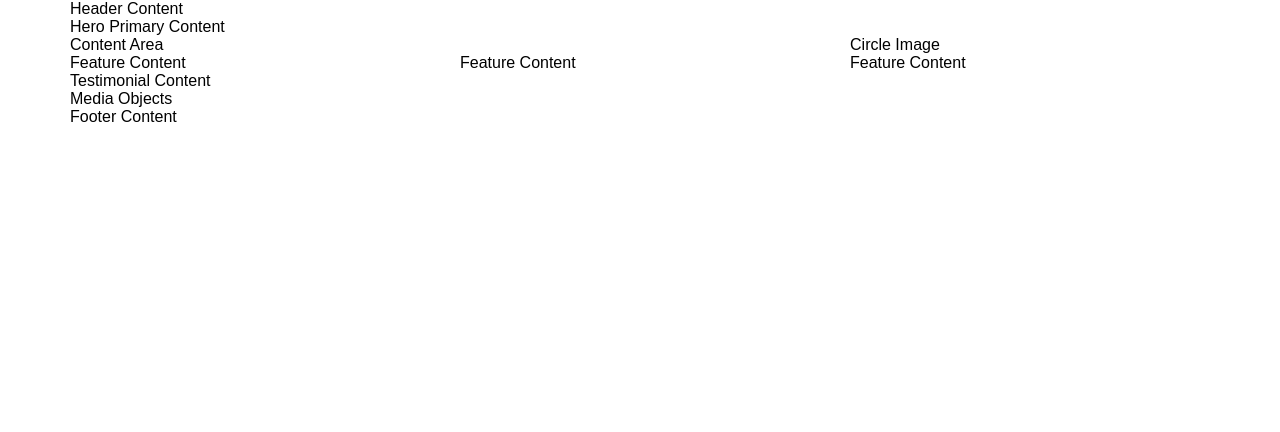
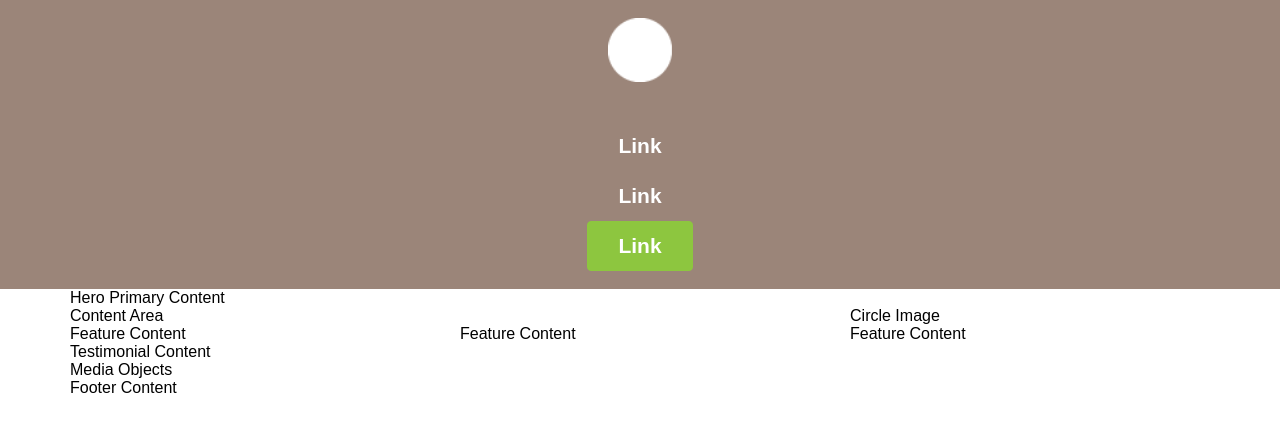
Before and after one commit to klenofjupiter/Advanced-CSS-Lab-Two, a plain HTML site: page index.html in a window 1280 px wide. Drawn offline with Linux system fonts and the light colour scheme.

Commit message:
end of day thursday

```diff
--- a/index.html
+++ b/index.html
@@ -7,9 +7,18 @@
     <link rel="stylesheet" href="stylesheet.css" type="text/css">
   </head>
   <body>
-    <header>
+    <header class="header-primary">
       <div class="container">
-        Header Content
+        <a class="logo logo-primary">
+            <img src="images/logo.png">
+        </a>
+        <nav class="nav nav-primary">
+            <ul>
+              <li><a href="#" class="btn btn-nav">Link</a></li>
+              <li><a href="#" class="btn btn-nav">Link</a></li>
+              <li><a href="#" class="btn btn-primary">Link</a></li>
+            </ul>
+        </nav>
       </div>
     </header>
     <main>
--- a/stylesheet.css
+++ b/stylesheet.css
@@ -95,7 +95,70 @@ Modules
 ****************************
 ***************************/
 
+/*Button Modules*/
+.btn {
+  display: inline-block;
+  text-align: center;
+  white-space: nowrap;
+  vertical-align: middle;
+  background-image: none;
+  border: 1px solid transparent;
+  cursor: pointer;
+  text-decoration: none;
+  padding: 12px 30px;
+  font-size: 1.313em;
+  font-weight: bold;
+  border-radius: 4px;
+}
+.btn-primary {
+  background: #8DC63F;
+  border-color: #8DC63F;
+  color: white;
 
+  transition: all 0.3s ease 0s;
+}
+.btn-nav {
+    color: white;
+}
+.btn-primary:hover {
+  background: none;
+  border-color: white;
+  text-decoration: none;
+}
+
+/*Header Modules*/
+.header-primary {
+  background: #9B8579;
+  text-align: center;
+  padding-top: 18px;
+  padding-bottom: 18px;
+}
+
+/*Logo Modules*/
+.logo {
+    overflow: hidden;
+    display: inline-block;
+}
+
+.logo-primary {
+    width: 64px;
+    height: 64px;
+}
+
+.logo-primary img {
+    height: 100%;
+}
+
+/*Navigation Modules*/
+.nav > ul {
+    list-style: none;
+    padding: 0px;
+    margin: 0px;
+}
+
+.nav-primary {
+    margin-top: 35px;
+}
 /***************************
 ****************************
 Theme Styles
```
Also changed, not shown: images/logo.png (added), 2 other files.
